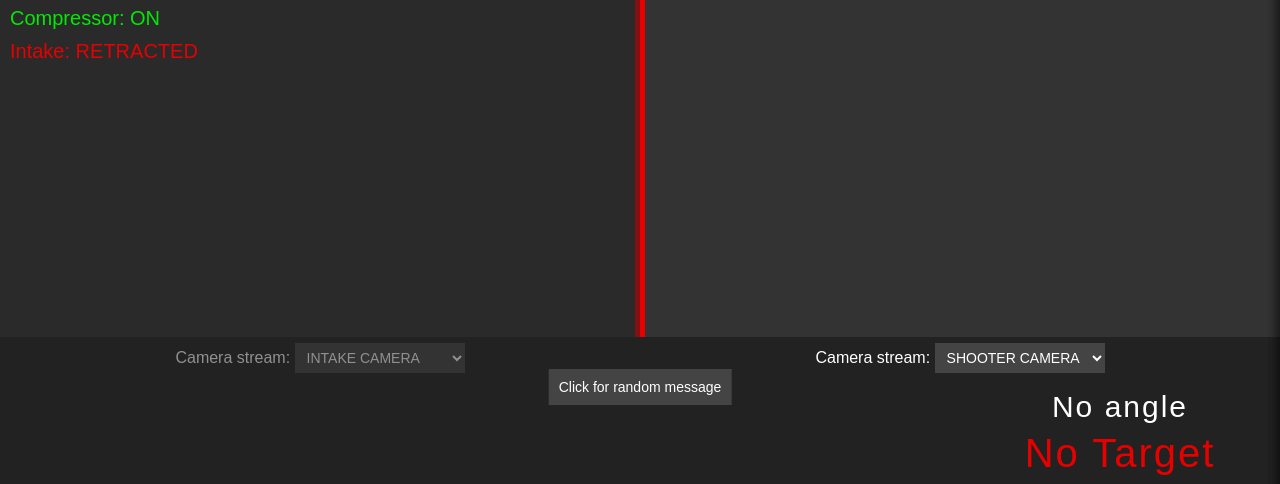
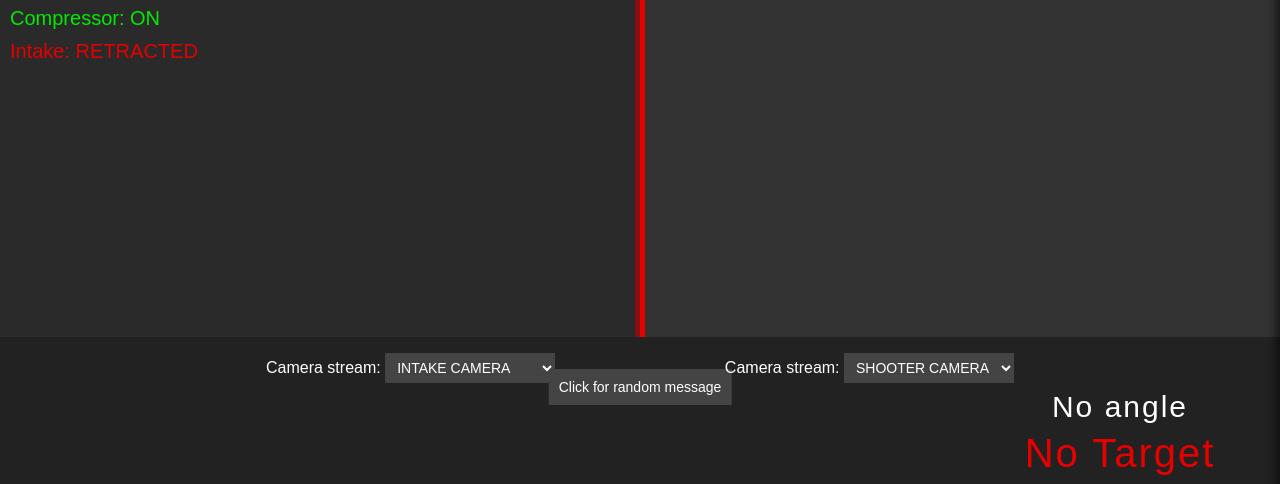
Before and after one commit to frc1418/2022-dashboard, an Electron app: page src/index.html in a window 1280 px wide. Shown: the part 143-627 px from the top of the page. Drawn offline with Linux system fonts and the light colour scheme; no server answers.

Commit message:
fix unclickable button

```diff
--- a/src/css/ui.css
+++ b/src/css/ui.css
@@ -27,9 +27,16 @@ body > * {
     right: 22%;
 }
 
-.camera-options {
+.camera-options1 {
     position: absolute;
     top: 38vw;
+    left: 20%;
+}
+
+.camera-options2 {
+    position: absolute;
+    top: 38vw;
+    right: 20%
 }
 
 /* Timer */
@@ -157,13 +164,6 @@ body > * {
     height: 100%;
     padding: 0px;
 }
-
-/* #camera-flex-2 {
-    display: flex;
-    width: 100%;
-    height: 100%;
-    padding: 0px;
-} */
 
 .gutter-horizontal {
     background-color: rgba(255, 255, 255, 0.7);
--- a/src/index.html
+++ b/src/index.html
@@ -27,17 +27,6 @@
                 <line x1="0" y1="20" x2="40" y2="20" stroke="red" />
                 <line x1="20" y1="0" x2="20" y2="40" stroke="red" />
             </svg>
-            <!-- <button class="camera-refresh" id="camera1-refresh">Refresh camera</button> -->
-            <div class="camera-options">
-                <label for="camera1-options-select">Camera stream: </label>
-                <div class="select-container" id="camera1-select-container">
-                    <select id="camera1-options-select">
-                        <option>INTAKE CAMERA</option>
-                        <option>SHOOTER CAMERA</option>
-                        <option>LIMELIGHT</option>
-                    </select>
-                </div>
-            </div>
             <svg id="balls-indicator-left" width="5" height="37.5vw">
                 <rect class="balls-background" x="0" y="0" width="5" height="37.5vw" />
                 <rect class="balls-bar" x="0" y="37.5vw" width="5"/>
@@ -52,17 +41,6 @@
                 <line x1="0" y1="20" x2="40" y2="20" stroke="red" />
                 <line x1="20" y1="0" x2="20" y2="40" stroke="red" />
             </svg>
-            <!-- <button class="camera-refresh" id="camera2-refresh">Refresh camera</button> -->
-            <div class="camera-options">
-                <label for="camera2-options-select">Camera stream: </label>
-                <div class="select-container" id="camera2-select-container">
-                    <select id="camera2-options-select">
-                        <option>INTAKE CAMERA</option>
-                        <option>SHOOTER CAMERA</option>
-                        <option>LIMELIGHT</option>
-                    </select>
-                </div>
-            </div>
             <svg id="balls-indicator-right" width="5" height="37.5vw">
                 <rect class="balls-background" x="0" y="0" width="5" height="37.5vw"/>
                 <rect class="balls-bar" x="0" y="37.5vw" width="5"/>
@@ -140,21 +118,6 @@
         <!-- <div id="launcher-rpm">Launcher: 0 RPM</div> -->
     </article>
     <div id="launcher-rpm">Launcher: 0 RPM</div>
-    <!-- <div id="camera-flex-2">
-        <div class="camera" id="camera1">
-            <button class="camera-refresh" id="camera1-refresh">Refresh camera</button>
-            <div class="camera-options">
-                <label for="camera1-options-select">Camera stream: </label>
-                <div class="select-container" id="camera1-select-container">
-                    <select id="camera1-options-select">
-                        <option>INTAKE CAMERA</option>
-                        <option>SHOOTER CAMERA</option>
-                        <option>LIMELIGHT</option>
-                    </select>
-                </div>
-            </div>
-        </div>
-    </div> -->
     <!-- Gyroscope -->
     <svg id="gyro" width="150" height="150">
         <circle cx="70" cy="70" r="60" />
@@ -184,9 +147,31 @@
         <line class="target-check" x1="125" y1="295" x2="170" y2="225"></line>
     </svg>
     <div id="message-text"></div>
+    <!-- camera buttons and options below -->
     <button id="message-button">Click for random message</button>
     <button class="camera-refresh1" id="camera1-refresh">Refresh camera</button>
     <button class="camera-refresh2" id="camera2-refresh">Refresh camera</button>
+    <div class="camera-options1">
+        <label for="camera1-options-select">Camera stream: </label>
+        <div class="select-container" id="camera1-select-container">
+            <select id="camera1-options-select">
+                <option>INTAKE CAMERA</option>
+                <option>SHOOTER CAMERA</option>
+                <option>LIMELIGHT</option>
+            </select>
+        </div>
+    </div>
+    <div class="camera-options2">
+        <label for="camera2-options-select">Camera stream: </label>
+        <div class="select-container" id="camera2-select-container">
+            <div>
+            <select id="camera2-options-select">
+                <option>INTAKE CAMERA</option>
+                <option>SHOOTER CAMERA</option>
+                <option>LIMELIGHT</option>
+            </select>
+        </div>
+    </div>
 </body>
 
 </html>
--- a/src/settings/window.json
+++ b/src/settings/window.json
@@ -1 +1 @@
-{"width":1440,"height":794}
+{"width":1440,"height":800}
```
